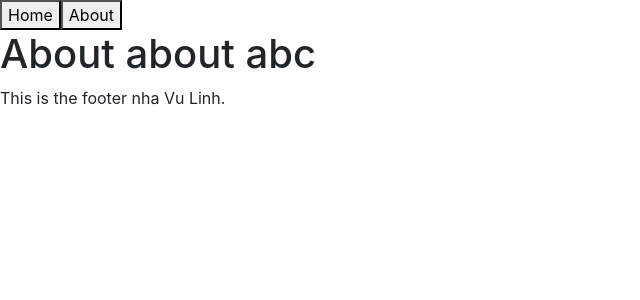
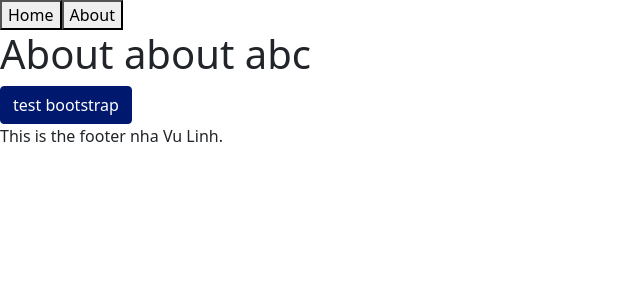
Before and after one commit to ttnhathuy313/stem-club-website, a React (Create React App) app in the folder website-frontend/: page /about in a window 1280 px wide. Shown: the top 300 px of the page, without its empty margins (0-640 px from the left). Built offline with nearby package versions, Linux system fonts and the light colour scheme.

Commit message:
add bootstrap overrides

```diff
--- a/website-frontend/src/components/About.js
+++ b/website-frontend/src/components/About.js
@@ -1,9 +1,14 @@
 const About = () => {
-    return (
-        <h1>
-            About about abc
-        </h1>
-    )
+  return (
+    <div>
+      <h1>
+        About about abc
+      </h1>
+      <div className="btn btn-primary">
+        test bootstrap
+      </div>
+    </div>
+  )
 }
 
 export default About
--- a/website-frontend/src/index.css
+++ /dev/null
@@ -1,13 +0,0 @@
-body {
-  margin: 0;
-  font-family: -apple-system, BlinkMacSystemFont, 'Segoe UI', 'Roboto', 'Oxygen',
-    'Ubuntu', 'Cantarell', 'Fira Sans', 'Droid Sans', 'Helvetica Neue',
-    sans-serif;
-  -webkit-font-smoothing: antialiased;
-  -moz-osx-font-smoothing: grayscale;
-}
-
-code {
-  font-family: source-code-pro, Menlo, Monaco, Consolas, 'Courier New',
-    monospace;
-}
--- a/website-frontend/src/index.js
+++ b/website-frontend/src/index.js
@@ -1,8 +1,6 @@
-import 'bootstrap/scss/bootstrap.scss'
-
 import React from 'react';
 import ReactDOM from 'react-dom';
-import './index.css';
+import './styles/index.scss'
 import App from './components/App';
 import reportWebVitals from './reportWebVitals';
 
--- /dev/null
+++ b/website-frontend/src/styles/bootstrap/index.scss
@@ -0,0 +1,2 @@
+@import './overrides.scss';
+@import 'bootstrap/scss/bootstrap.scss';
--- /dev/null
+++ b/website-frontend/src/styles/bootstrap/overrides.scss
@@ -0,0 +1,5 @@
+// Overrides Bootstrap Sass variables
+// See https://getbootstrap.com/docs/5.0/customize/sass/
+
+$primary: #00196E;
+$secondary: #FFAD1D;
--- /dev/null
+++ b/website-frontend/src/styles/index.scss
@@ -0,0 +1 @@
+@import './bootstrap/index.scss'
```
